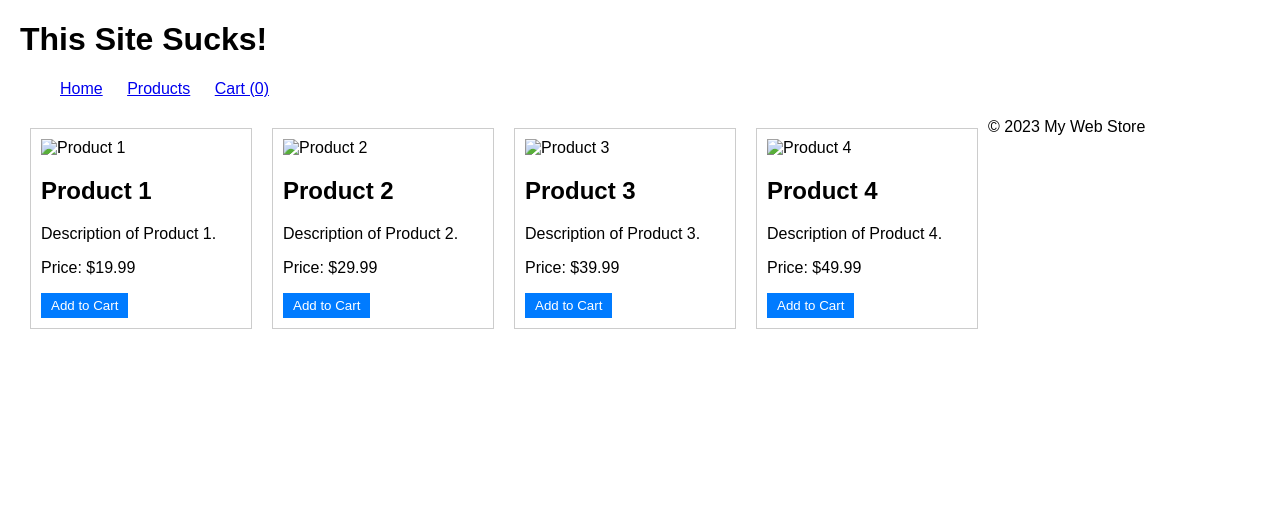
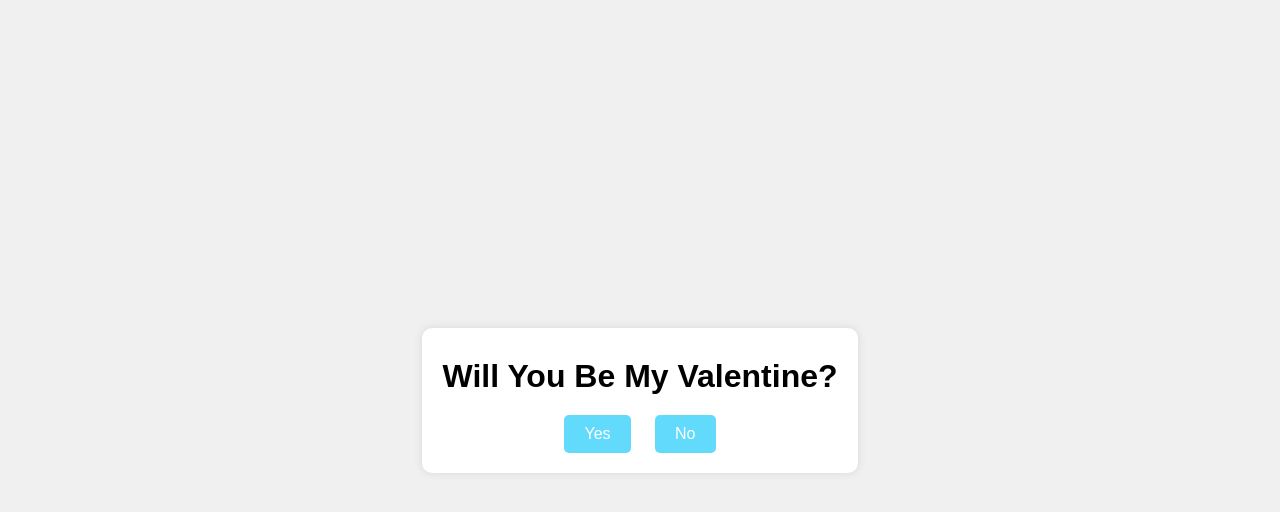
Before and after one commit to MaxxF2005/Valentines, a plain HTML site: page index.html in a window 1280 px wide. Drawn offline with Linux system fonts and the light colour scheme.

Commit message:
Update index.html

```diff
--- a/index.html
+++ b/index.html
@@ -1,54 +1,84 @@
 <!DOCTYPE html>
-<html>
+<html lang="en">
 <head>
 <meta charset="UTF-8">
-    <title>My Web Store</title>
-    <link rel="stylesheet" type="text/css" href="styles.css">
+<meta name="viewport" content="width=device-width, initial-scale=1.0">
+<title>Valentine's Website</title>
+<style>
+  body {
+    font-family: Arial, sans-serif;
+    background-color: #f0f0f0;
+    margin: 0;
+    padding: 0;
+    display: flex;
+    justify-content: center;
+    align-items: center;
+    height: 100vh;
+  }
+
+  .container {
+    text-align: center;
+    background-color: #ffffff;
+    padding: 20px;
+    border-radius: 10px;
+    box-shadow: 0 0 10px rgba(0, 0, 0, 0.1);
+  }
+
+  h1, h2 {
+    margin: 10px 0;
+  }
+
+  .button-container {
+    margin-top: 20px;
+  }
+
+  button {
+    margin: 0 10px;
+    padding: 10px 20px;
+    font-size: 1em;
+    border: none;
+    cursor: pointer;
+    background-color: #61dafb;
+    color: white;
+    border-radius: 5px;
+  }
+
+  button:hover {
+    background-color: #4fa3d1;
+  }
+</style>
 </head>
 <body>
-    <header>
-        <h1>This Site Sucks!</h1>
-    </header>
-    <nav>
-        <ul>
-            <li><a href="#">Home</a></li>
-            <li><a href="#">Products</a></li>
-            <li><a href="#">Cart (0)</a></li>
-        </ul>
-    </nav>
-    <main>
-        <div class="product">
-            <img src="images/product1.jpg" alt="Product 1">
-            <h2>Product 1</h2>
-            <p>Description of Product 1.</p>
-            <p>Price: $19.99</p>
-            <button>Add to Cart</button>
+
+<div class="container">
+  <h1>Will You Be My Valentine?</h1>
+  <div class="button-container">
+    <button onclick="handleResponse('yes')">Yes</button>
+    <button onclick="handleResponse('no')">No</button>
   </div>
-        <div class="product">
-            <img src="images/product2.jpg" alt="Product 2">
-            <h2>Product 2</h2>
-            <p>Description of Product 2.</p>
-            <p>Price: $29.99</p>
-            <button>Add to Cart</button>
+  <div id="response" style="display: none;">
+    <h2 id="response-message"></h2>
+    <img id="response-gif" src="" alt="Valentine's Day GIF" style="max-width: 100%;">
   </div>
-        <div class="product">
-            <img src="images/product3.jpg" alt="Product 3">
-            <h2>Product 3</h2>
-            <p>Description of Product 3.</p>
-            <p>Price: $39.99</p>
-            <button>Add to Cart</button>
-        </div>
-        <div class="product">
-            <img src="images/product4.jpg" alt="Product 4">
-            <h2>Product 4</h2>
-            <p>Description of Product 4.</p>
-            <p>Price: $49.99</p>
-            <button>Add to Cart</button>
 </div>
 
-    </main>
-    <footer>
-        &copy; 2023 My Web Store
-    </footer>
+<script>
+function handleResponse(val) {
+  var responseDiv = document.getElementById('response');
+  var responseMessage = document.getElementById('response-message');
+  var responseGif = document.getElementById('response-gif');
+
+  if (val === 'yes') {
+    responseMessage.textContent = "Hooray! Happy Valentine's Day Amanda!";
+    responseGif.src = "https://media.tenor.com/images/8e18ee426383f29970cf04e4963e507f/tenor.gif";
+  } else {
+    responseMessage.textContent = "Sorry, this option is not available.";
+    responseGif.style.display = "none";
+  }
+
+  responseDiv.style.display = "block";
+}
+</script>
+
 </body>
 </html>
```
Lines whose indentation alone changed are shown as unchanged.
